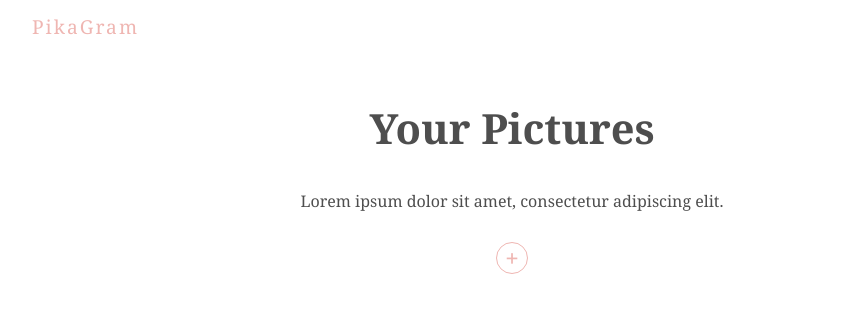
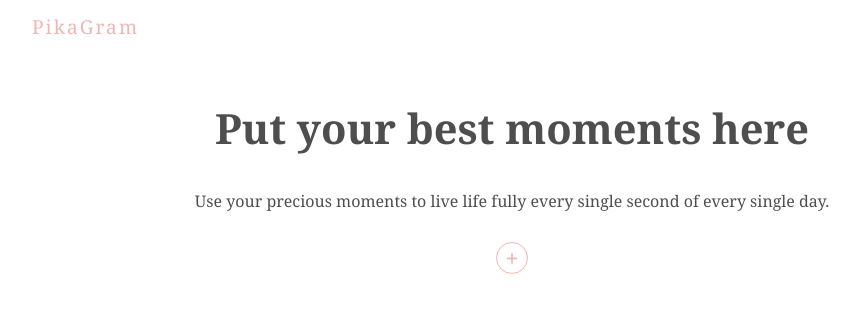
Before and after one commit to abhimishra01/pikagram, a React (Create React App) app: page / in a window 1280 px wide. Shown: the top 312 px of the page, without its empty margins (128-986 px from the left). Built offline with nearby package versions, Linux system fonts and the light colour scheme; no server answers; the database is empty.

Commit message:
some title changes

```diff
--- a/src/comps/Title.js
+++ b/src/comps/Title.js
@@ -4,8 +4,8 @@ const Title = () => {
   return (
     <div className="title">
       <h1>PikaGram</h1>
-      <h2>Your Pictures</h2>
-      <p>Lorem ipsum dolor sit amet, consectetur adipiscing elit.</p>
+      <h2>Put your best moments here</h2>
+      <p>Use your precious moments to live life fully every single second of every single day.</p>
     </div>
   )
 }
```
